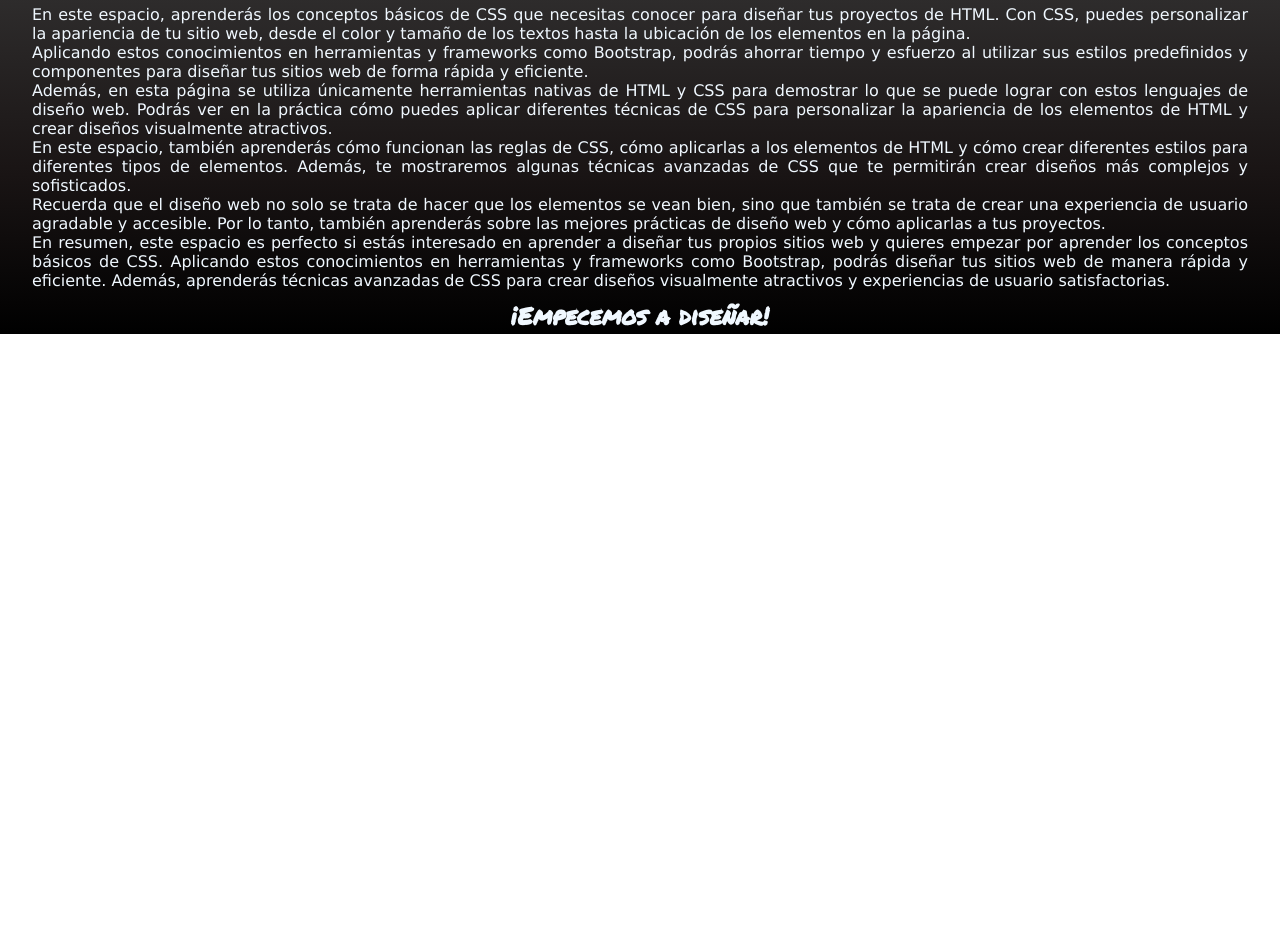
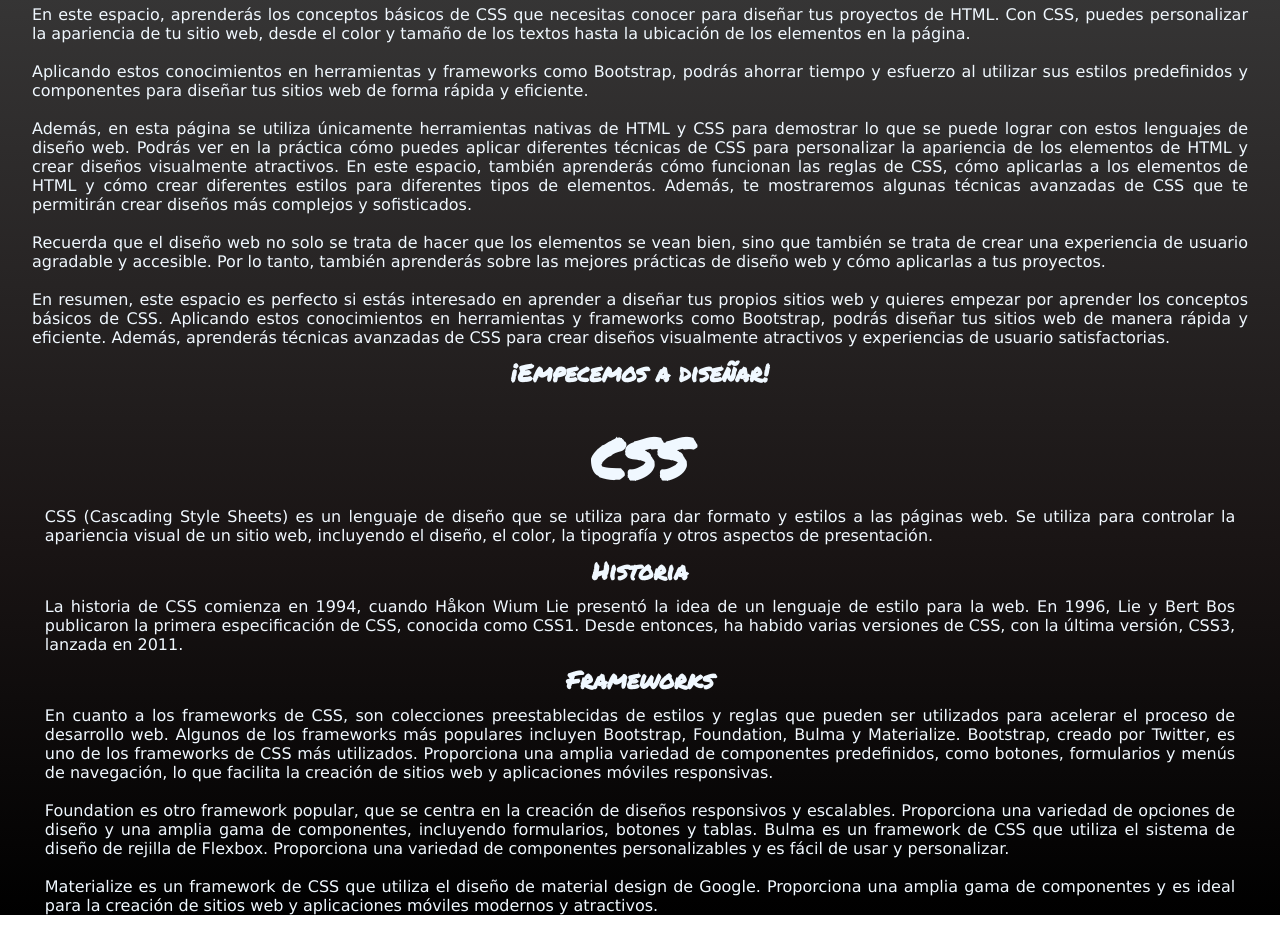
Before and after one commit to BrayanEstevezC/Curso-CSS, a plain HTML site: page index.html in a window 1280 px wide. Shown: the part 200-1140 px from the top of the page. Before the commit the page ends 800 px from the top, so only its background shows below. Drawn offline with Linux system fonts and the light colour scheme.

Commit message:
actualizacion

```diff
--- a/index.html
+++ b/index.html
@@ -32,20 +32,39 @@
     <section>
 
         <h2>Curso de 0 a monstruo en css</h2>
-        <p>En este espacio, aprenderás los conceptos básicos de CSS que necesitas conocer para diseñar tus proyectos de HTML. Con CSS, puedes personalizar la apariencia de tu sitio web, desde el color y tamaño de los textos hasta la ubicación de los elementos en la página. <br>
+        <p>En este espacio, aprenderás los conceptos básicos de CSS que necesitas conocer para diseñar tus proyectos de HTML. Con CSS, puedes personalizar la apariencia de tu sitio web, desde el color y tamaño de los textos hasta la ubicación de los elementos en la página. <br><br>
 
-            Aplicando estos conocimientos en herramientas y frameworks como Bootstrap, podrás ahorrar tiempo y esfuerzo al utilizar sus estilos predefinidos y componentes para diseñar tus sitios web de forma rápida y eficiente. <br>
+            Aplicando estos conocimientos en herramientas y frameworks como Bootstrap, podrás ahorrar tiempo y esfuerzo al utilizar sus estilos predefinidos y componentes para diseñar tus sitios web de forma rápida y eficiente. <br> <br>
 
-            Además, en esta página se utiliza únicamente herramientas nativas de HTML y CSS para demostrar lo que se puede lograr con estos lenguajes de diseño web. Podrás ver en la práctica cómo puedes aplicar diferentes técnicas de CSS para personalizar la apariencia de los elementos de HTML y crear diseños visualmente atractivos. <br>
+            Además, en esta página se utiliza únicamente herramientas nativas de HTML y CSS para demostrar lo que se puede lograr con estos lenguajes de diseño web. Podrás ver en la práctica cómo puedes aplicar diferentes técnicas de CSS para personalizar la apariencia de los elementos de HTML y crear diseños visualmente atractivos.
 
-            En este espacio, también aprenderás cómo funcionan las reglas de CSS, cómo aplicarlas a los elementos de HTML y cómo crear diferentes estilos para diferentes tipos de elementos. Además, te mostraremos algunas técnicas avanzadas de CSS que te permitirán crear diseños más complejos y sofisticados. <br>
+            En este espacio, también aprenderás cómo funcionan las reglas de CSS, cómo aplicarlas a los elementos de HTML y cómo crear diferentes estilos para diferentes tipos de elementos. Además, te mostraremos algunas técnicas avanzadas de CSS que te permitirán crear diseños más complejos y sofisticados. <br> <br>
 
-            Recuerda que el diseño web no solo se trata de hacer que los elementos se vean bien, sino que también se trata de crear una experiencia de usuario agradable y accesible. Por lo tanto, también aprenderás sobre las mejores prácticas de diseño web y cómo aplicarlas a tus proyectos. <br>
+            Recuerda que el diseño web no solo se trata de hacer que los elementos se vean bien, sino que también se trata de crear una experiencia de usuario agradable y accesible. Por lo tanto, también aprenderás sobre las mejores prácticas de diseño web y cómo aplicarlas a tus proyectos. <br> <br>
 
             En resumen, este espacio es perfecto si estás interesado en aprender a diseñar tus propios sitios web y quieres empezar por aprender los conceptos básicos de CSS. Aplicando estos conocimientos en herramientas y frameworks como Bootstrap, podrás diseñar tus sitios web de manera rápida y eficiente. Además, aprenderás técnicas avanzadas de CSS para crear diseños visualmente atractivos y experiencias de usuario satisfactorias.<br>
         </p>
         <h3>¡Empecemos a diseñar!</h3>
 
+        <article>
+            <h1>CSS</h1>
+
+            <p>CSS (Cascading Style Sheets) es un lenguaje de diseño que se utiliza para dar formato y estilos a las páginas web. Se utiliza para controlar la apariencia visual de un sitio web, incluyendo el diseño, el color, la tipografía y otros aspectos de presentación.</p>
+
+            <h3>Historia</h3>
+            <p>La historia de CSS comienza en 1994, cuando Håkon Wium Lie presentó la idea de un lenguaje de estilo para la web. En 1996, Lie y Bert Bos publicaron la primera especificación de CSS, conocida como CSS1. Desde entonces, ha habido varias versiones de CSS, con la última versión, CSS3, lanzada en 2011.</p>
+
+            <h3>Frameworks</h3>
+            <p>En cuanto a los frameworks de CSS, son colecciones preestablecidas de estilos y reglas que pueden ser utilizados para acelerar el proceso de desarrollo web. Algunos de los frameworks más populares incluyen Bootstrap, Foundation, Bulma y Materialize.
+
+                Bootstrap, creado por Twitter, es uno de los frameworks de CSS más utilizados. Proporciona una amplia variedad de componentes predefinidos, como botones, formularios y menús de navegación, lo que facilita la creación de sitios web y aplicaciones móviles responsivas. <br> <br>
+
+                Foundation es otro framework popular, que se centra en la creación de diseños responsivos y escalables. Proporciona una variedad de opciones de diseño y una amplia gama de componentes, incluyendo formularios, botones y tablas.
+
+                Bulma es un framework de CSS que utiliza el sistema de diseño de rejilla de Flexbox. Proporciona una variedad de componentes personalizables y es fácil de usar y personalizar. <br> <br>
+
+                Materialize es un framework de CSS que utiliza el diseño de material design de Google. Proporciona una amplia gama de componentes y es ideal para la creación de sitios web y aplicaciones móviles modernos y atractivos.</p>
+        </article>
     </section>
 </body>
 </html>
--- a/style.css
+++ b/style.css
@@ -32,6 +32,7 @@ nav {
     display: flex;
     justify-content: center;
     align-items: center;
+    font-size: 1.3rem;
 }
 
 li {
@@ -45,13 +46,12 @@ a {
 
 a:hover {
     color: aqua;
-    font-size: 3rem;
 }
 
 section {
     text-align: justify;
     background: rgb(0,0,0);
-background: linear-gradient(0deg, rgba(0,0,0,1) 0%, rgba(25,20,20,1) 35%, rgba(60,60,60,1) 100%);
+    background: linear-gradient(0deg, rgba(0,0,0,1) 0%, rgba(25,20,20,1) 35%, rgba(60,60,60,1) 100%);
 }
 
 section h2 {
@@ -71,3 +71,13 @@ section p{
     font-family: Lucida Sans;
     margin: .5em 2em;
 }
+
+article{
+    margin: 2% 1%;
+    text-align: justify;
+}
+article h1{
+    text-align: center;
+    font-size: 3.5rem;
+    font-family: 'Permanent Marker', cursive;
+}
```
